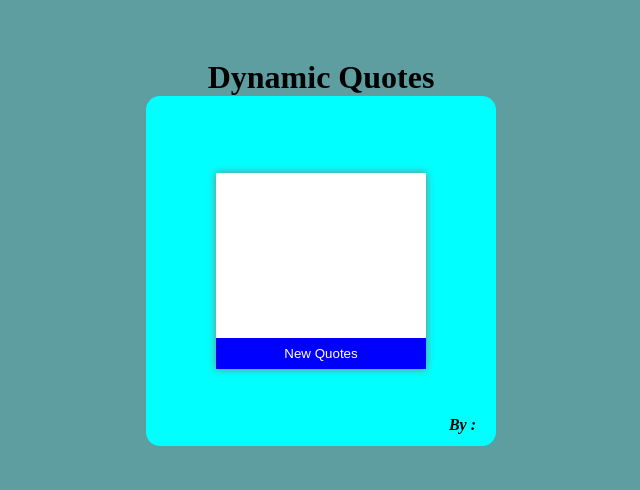
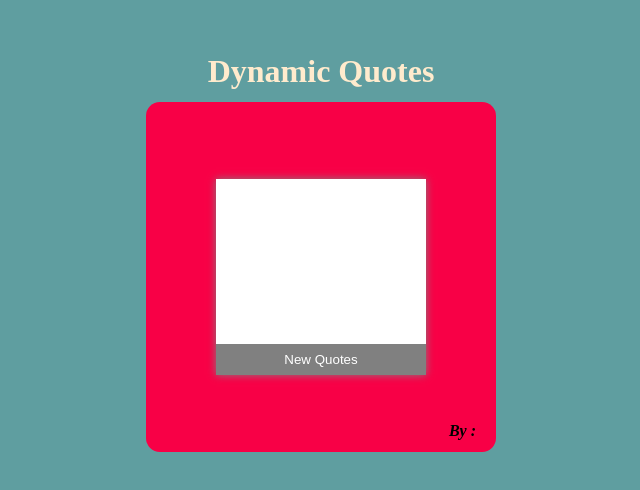
Before and after one commit to abhishekpathak4860/Dynamic-Quotes, a plain HTML site: page index.html in a window 1280 px wide. Shown: the part 148-638 px from the top of the page, without its empty margins (319-959 px from the left). Drawn offline with Linux system fonts and the light colour scheme; no server answers.

Commit message:
Update style.css

```diff
--- a/style.css
+++ b/style.css
@@ -19,8 +19,12 @@ body{
     left: 50%;
     transform: translate(-50%,-50%);
 }
+h1{
+    color: blanchedalmond;
+    margin-bottom: 12px;
+}
 .master{
-    background-color: aqua;
+      background-color: #f80046;
       padding:77px 70px;
       position: relative;
       top: 0px;
@@ -59,7 +63,7 @@ body{
     bottom: 0px;
     width: 100%;
     color: white;
-    background-color:blue;
+    background-color:grey;
     cursor: pointer;
     border: none;
     outline: none;
```
